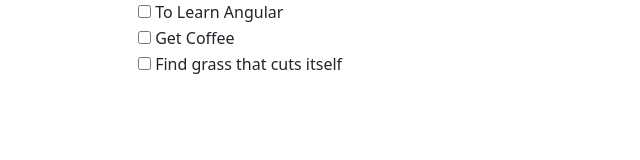
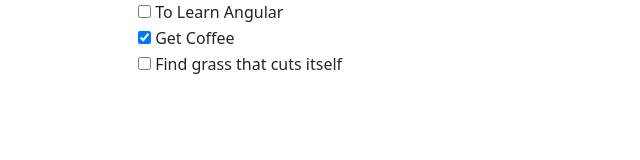
Before and after one commit to willsf2021/angular-reinforcements, an Angular app in the folder wishlist/: page / in a window 1280 px wide. Shown: the top 160 px of the page, without its empty margins (0-640 px from the left). Built offline with nearby package versions, Linux system fonts and the light colour scheme.

Commit message:
feat: binding properties and attributes with [] sintax

```diff
--- a/wishlist/src/app/app.component.html
+++ b/wishlist/src/app/app.component.html
@@ -6,15 +6,17 @@
 
   <ng-template #showItems>
     <ul class="wish-list">
-      <li *ngFor="let item of items"> <!-- for of loop -->
+      <li *ngFor="let item of items; index as ii">
+        <!-- for of loop | there is now allowed to put two directives insides same element HTML -->
         <!-- * is directive -->
         <div class="form-check">
           <label for="form-check-label">
-            <input type="checkbox" type="checkbox"> {{item.wishText}}
+            <input class="checkbox" type="checkbox" [checked]="item.isComplete" [attr.data-index]="ii">
+            <!-- Binding data with [] -->
+            {{item.wishText}}
           </label>
         </div>
       </li>
     </ul>
   </ng-template>
-
 </div>
```
